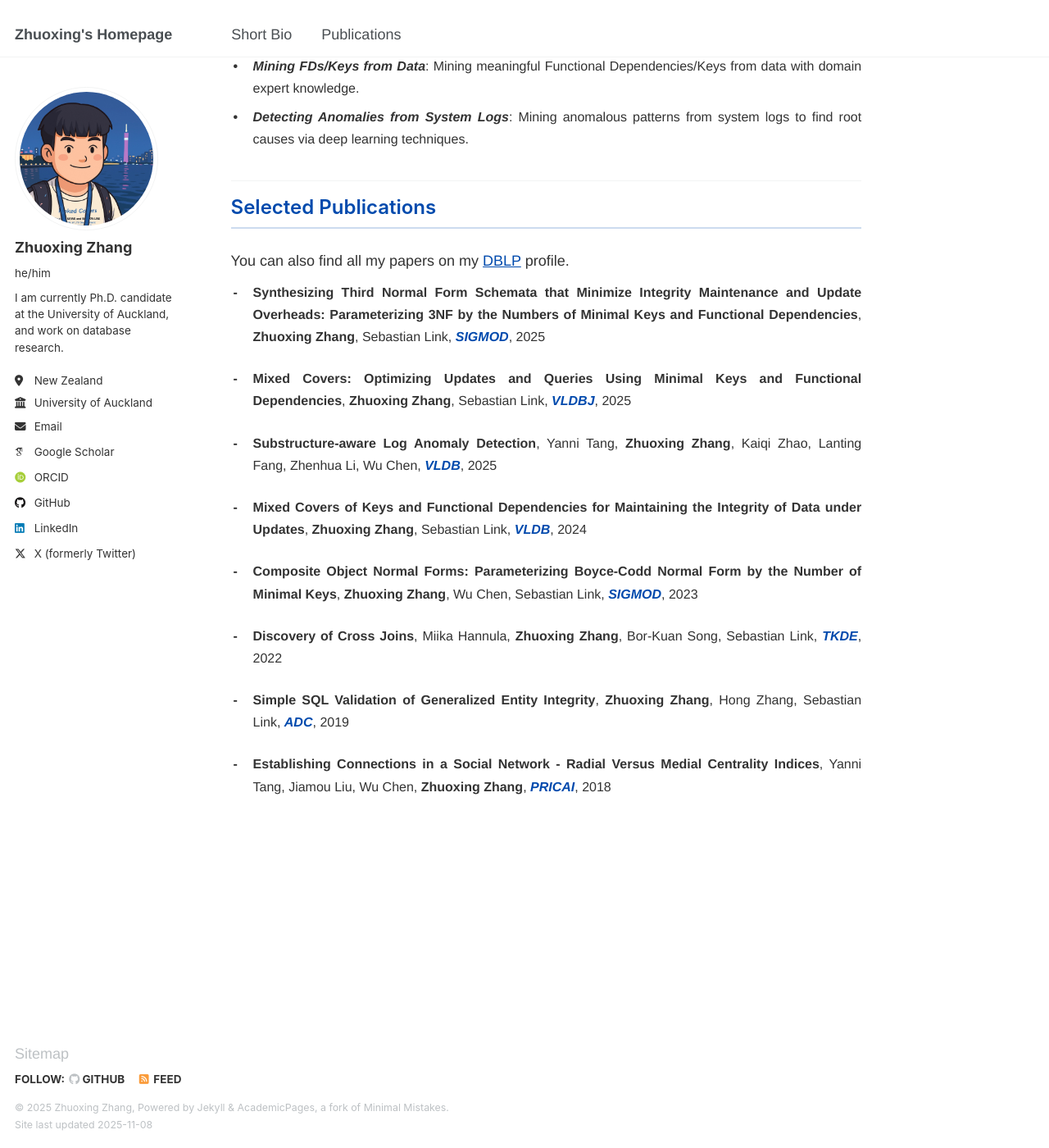
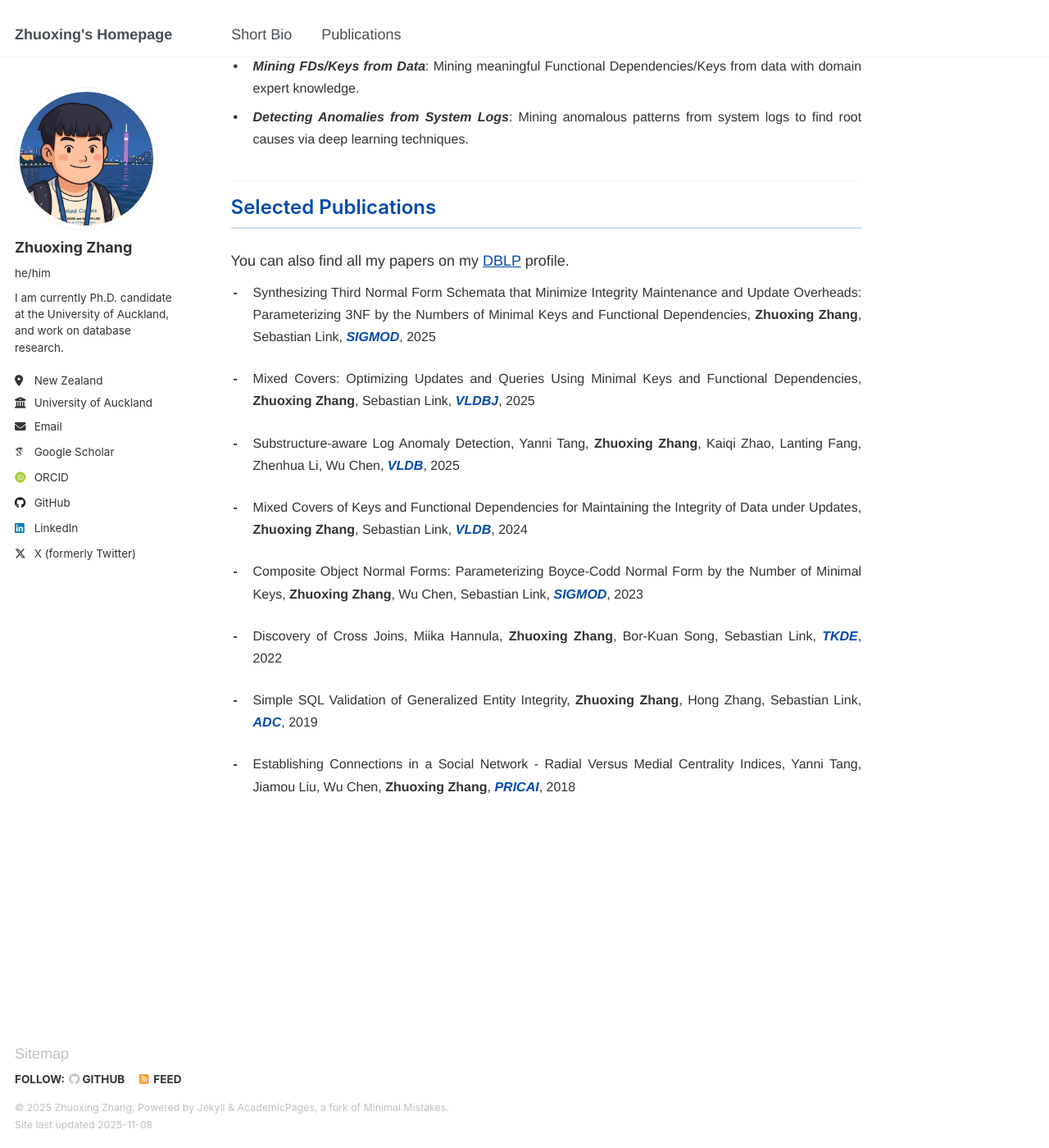
Before and after one commit to zhuoxingzhang/zhuoxingzhang.github.io, a Jekyll site: the page built from _pages/about.md, in a window 1280 px wide and 1400 px high, scrolled down 417 px. Shown: the whole window at 82% size. Built offline with Jekyll 4.4.1, drawn with Linux system fonts in a browser that asks for light colours; some web fonts are replaced; part of the change alters nothing that is shown.

Commit message:
Update about.md

```diff
--- a/_pages/about.md
+++ b/_pages/about.md
@@ -43,7 +43,7 @@ author_profile: true
   {% endfor %}
 
   <li>
-    <strong class="pub-title">{{ pub.title }}</strong>, {{ formatted_authors }}, <i class="venue">{{ pub.venue }}</i>, {{ pub.year }}
+    {{ pub.title }}, {{ formatted_authors }}, <i class="venue">{{ pub.venue }}</i>, {{ pub.year }}
   </li>
 {% endfor %}
 </ul>
@@ -130,12 +130,6 @@ ul.pub-list li::before {
   font-weight: bold;
 }
 
-/* 🔹 蓝色标题和venue */
-.pub-title {
-  /* color: #004aad; */
-  /* color: #333; */
-  /* font-weight: 600; */
-}
 .venue {
   color: #004aad;
   font-style: italic;
```
